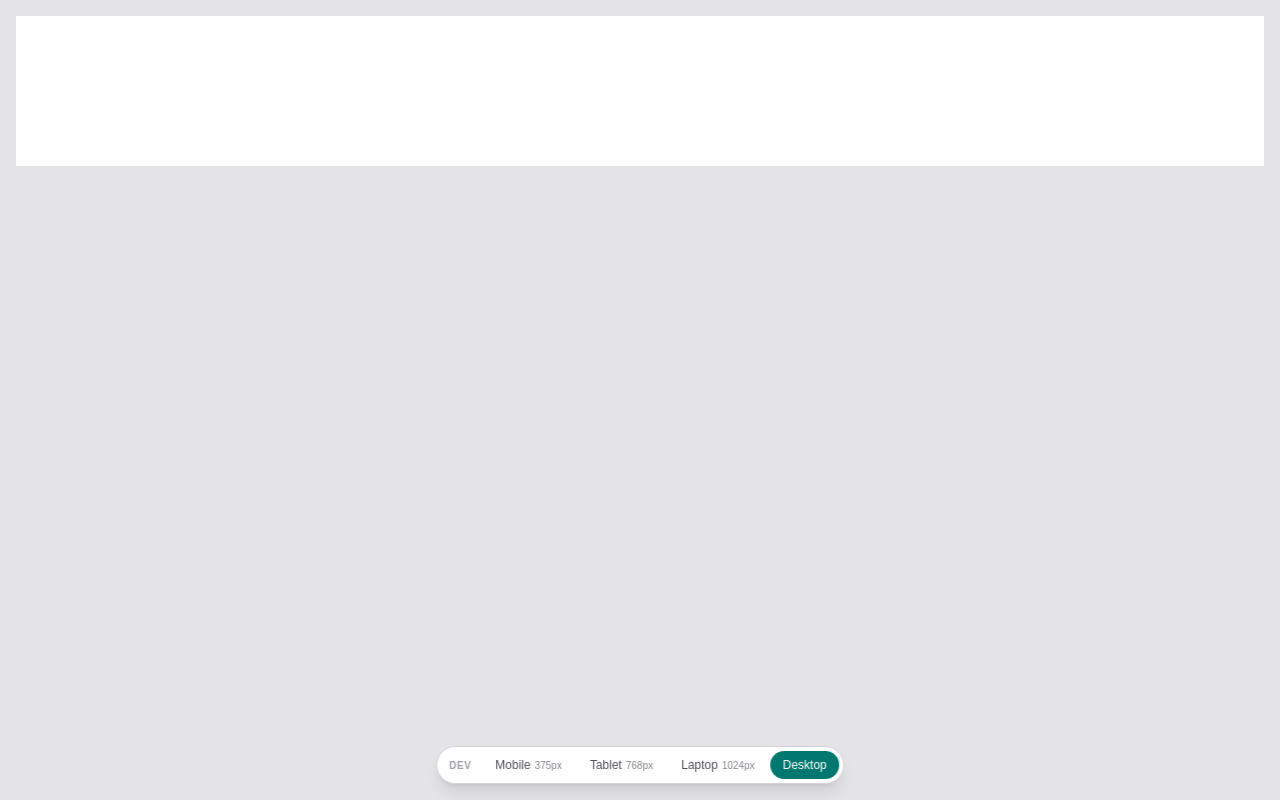
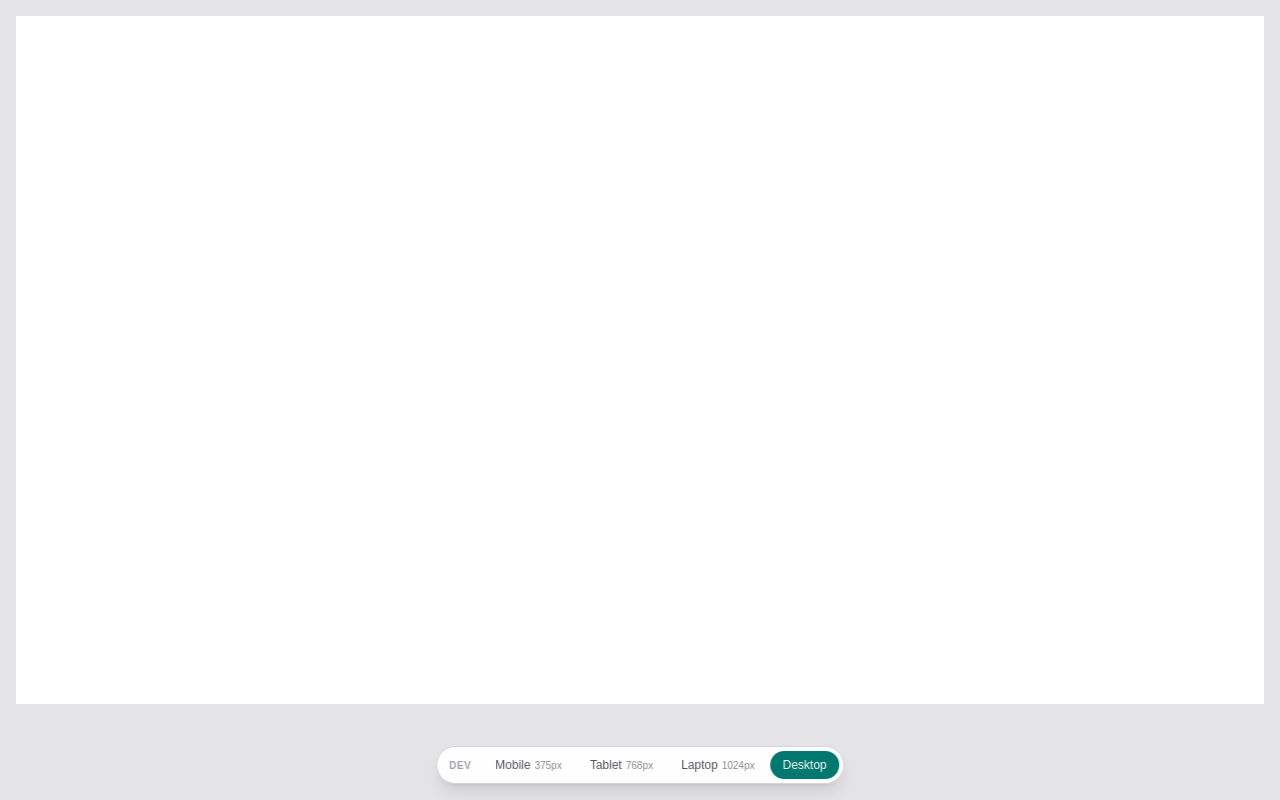
Before and after one commit to freddiedsouza/Adelyn, a Next.js app: page / in a window 1280 px wide. Built offline with nearby package versions, Linux system fonts and the light colour scheme.

Commit message:
fix: give dev viewport switcher iframe a definite height so it fills the screen

```diff
--- a/src/components/DevViewportSwitcher.tsx
+++ b/src/components/DevViewportSwitcher.tsx
@@ -38,8 +38,8 @@ export default function DevViewportSwitcher({
   const previewSrc = `${pathname}?${passthroughQuery.toString()}`;
 
   return (
-    <div className="flex min-h-screen w-full flex-col bg-zinc-200 dark:bg-zinc-800">
-      <div className="flex flex-1 justify-center overflow-hidden p-4 pb-24">
+    <div className="flex h-dvh w-full flex-col bg-zinc-200 dark:bg-zinc-800">
+      <div className="flex min-h-0 flex-1 justify-center overflow-hidden p-4 pb-24">
         <iframe
           key={previewSrc}
           src={previewSrc}
```
